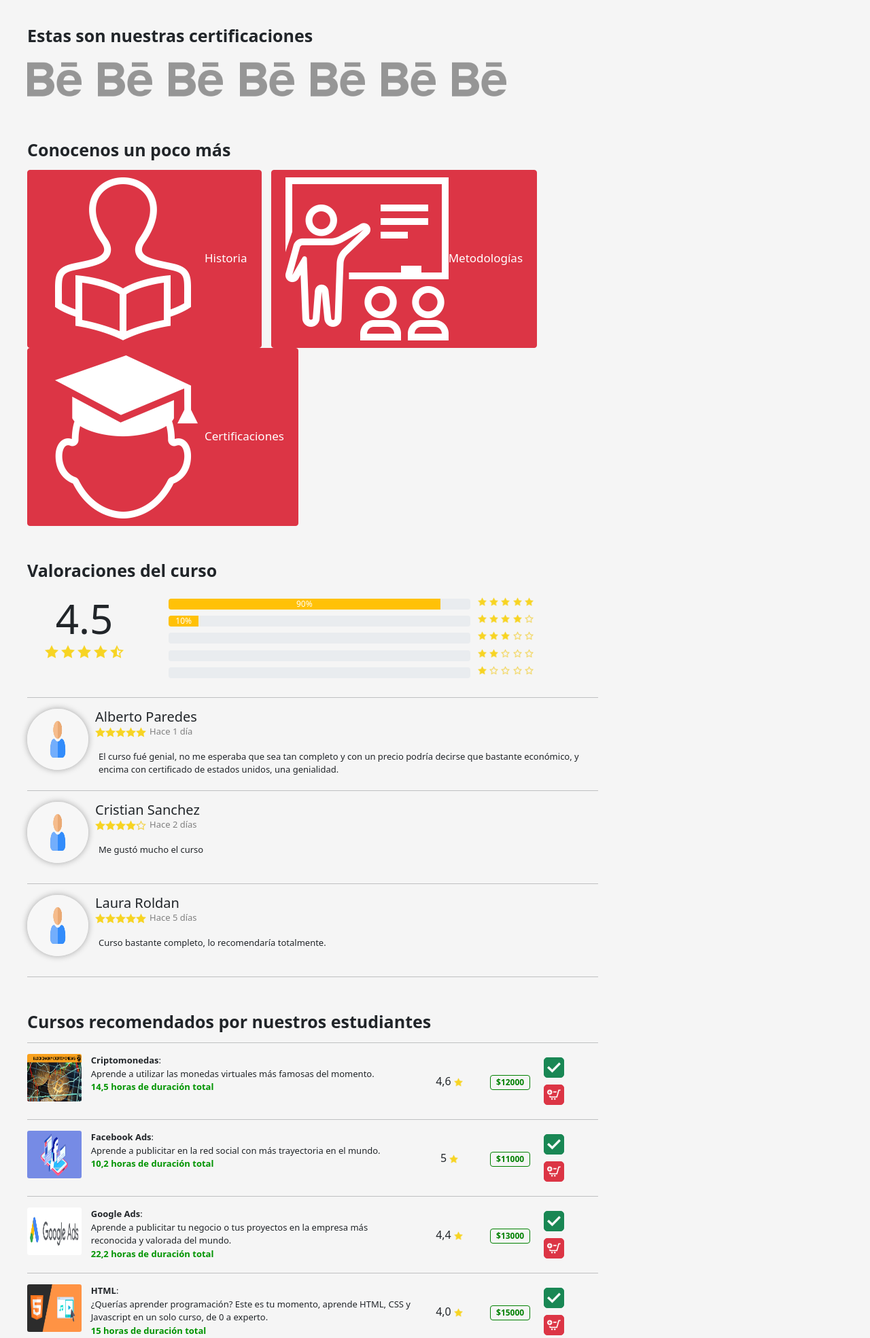
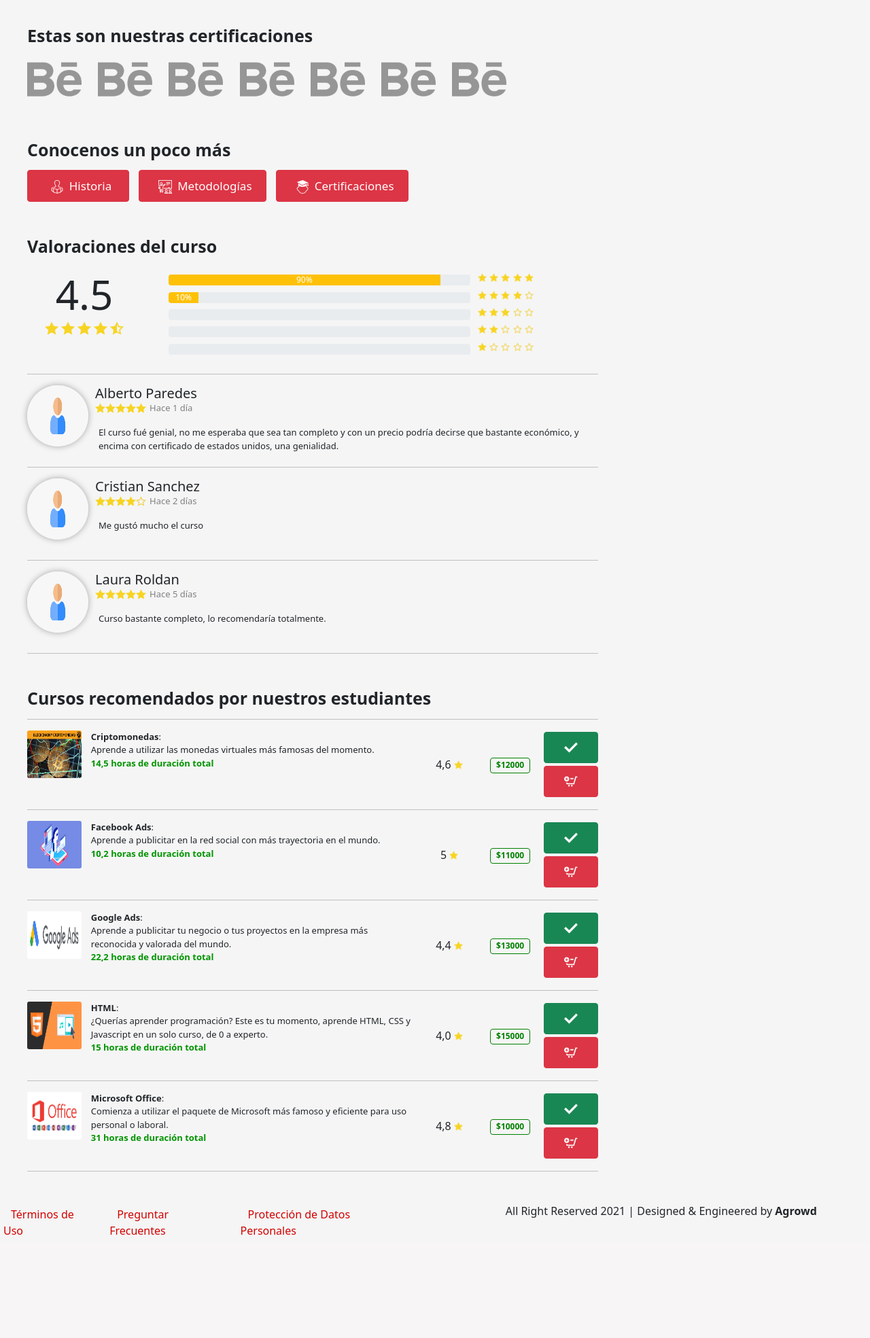
Before and after one commit to lucasezequielriera/escuelas_iade_principal, a PHP site: page /It/views/transformacion_digital.html in a window 1280 px wide. Shown: the part 1503-3472 px from the top of the page at 68% size. After the commit the page ends 3320 px from the top, so only its background shows below. Run offline with PHP 8.4, Linux system fonts and the light colour scheme; style sheets or scripts are compiled from the project's sources; some libraries are stand-ins or nearby versions.

Commit message:
Validations in course view

```diff
--- a/IT/css/courses.css
+++ b/IT/css/courses.css
@@ -360,7 +360,7 @@
   display: inline-flex;
   flex-flow: row nowrap;
 }
-body #main .left-part .container-imagen-curso .container-buttons-curso .box-buttons button {
+body #main .left-part .container-imagen-curso .container-buttons-curso .box-buttons input {
   flex: auto;
   padding: 8px 0px;
 }
@@ -716,13 +716,28 @@
 body #main .left-part .container-cursos-recomendados .card-curso .comprar-guardar p {
   font-weight: 500;
   margin: 0px;
+  text-align: right;
+  display: flex;
+  position: relative;
+}
+body #main .left-part .container-cursos-recomendados .card-curso .comprar-guardar p input {
+  padding: 10px 10px;
+  margin: 2px 0;
+  position: relative;
+  width: 100%;
 }
 body #main .left-part .container-cursos-recomendados .card-curso .comprar-guardar p img {
   border-radius: 5px;
-  padding: 4px;
+  padding: 0px;
   text-align: center;
-  width: 30px;
-  margin: 5px 0px;
+  width: 20px;
+  position: absolute;
+  margin-left: auto;
+  margin-right: auto;
+  left: 0;
+  right: 0;
+  top: 30%;
+  bottom: 70%;
 }
 body #main .right-part {
   position: relative;
@@ -798,12 +813,28 @@
   margin: 0 auto;
   margin-top: 10px;
 }
-body #main .right-part .container-form .botones .comprar {
+body #main .right-part .container-form .botones p {
+  position: relative;
+  margin: 0;
+}
+body #main .right-part .container-form .botones p .comprar {
   padding: 5px 30px;
   margin-bottom: 5px;
+  position: relative;
 }
-body #main .right-part .container-form .botones .cesta {
+body #main .right-part .container-form .botones p .cesta {
   padding: 5px 30px;
+  position: relative;
+}
+body #main .right-part .container-form .botones p span {
+  position: absolute;
+  left: 0;
+  right: 0;
+  top: 15%;
+  bottom: 85%;
+  text-align: center;
+  color: white;
+  cursor: pointer;
 }
 body #main .right-part .container-form .informacion-extra {
   width: 90%;
--- a/IT/scss/courses.scss
+++ b/IT/scss/courses.scss
@@ -383,7 +383,7 @@
                         width: 100%;
                         display: inline-flex;
                         flex-flow: row nowrap;
-                        button {
+                        input {
                             flex: auto;
                             padding: 8px 0px;
                         }
@@ -750,15 +750,30 @@
                         flex-flow: column;
                         justify-content:space-around;
                         align-self: center;
-                        p{
+                        p {
                             font-weight: 500;
                             margin: 0px;
+                            text-align: right;
+                            display: flex;
+                            position: relative;
+                            input {
+                                padding: 10px 10px;
+                                margin: 2px 0;
+                                position: relative;
+                                width: 100%;
+                            }
                             img {
                                 border-radius: 5px;
-                                padding: 4px;
+                                padding: 0px;
                                 text-align: center;
-                                width: 30px;
-                                margin: 5px 0px;
+                                width: 20px;
+                                position: absolute;
+                                margin-left: auto;
+                                margin-right: auto;
+                                left: 0;
+                                right: 0;
+                                top: 30%;
+                                bottom: 70%;
                             }
                         }
                     }
@@ -837,12 +852,28 @@
                     width: 90%;
                     margin: 0 auto;
                     margin-top: 10px;
+                    p {
+                        position: relative;
+                        margin: 0;
                         .comprar{
                             padding: 5px 30px;
                             margin-bottom: 5px;
+                            position: relative;
                         }
                         .cesta{
                             padding: 5px 30px;
+                            position: relative;
+                        }
+                        span {
+                            position: absolute;
+                            left: 0;
+                            right: 0;
+                            top: 15%;
+                            bottom: 85%;
+                            text-align: center;
+                            color: white;
+                            cursor: pointer;
+                        }
                     }
                 }
                 .informacion-extra {
--- a/IT/views/transformacion_digital.html
+++ b/IT/views/transformacion_digital.html
@@ -186,8 +186,8 @@
                         </div>
                     </div>
                     <div class="box-buttons">
-                        <button class="btn btn-success"> Comprar curso</button>
-                        <button class="btn btn-dark"> Agregar al carrito</button>
+                        <input type="button" class="btn btn-success compraDirecta" value="Comprar curso">
+                        <input type="button" class="btn btn-dark addCarrito" value="Agregar al carrito">
                     </div>
                 </div>
             </div>
@@ -324,9 +324,9 @@
             <div class="container-conocenos">
                 <h3>Conocenos un poco más</h3>
                 <div class="botones">
-                    <a type="button" class="btn btn-danger animate__animated animate__fadeIn animate__delay-1s" data-bs-toggle="modal" data-bs-target="#modal-historia"><img class="svgimg" src="./images/campus.png" alt="">Historia</a>
-                    <a type="button" class="btn btn-danger animate__animated animate__fadeIn animate__delay-1s" data-bs-toggle="modal" data-bs-target="#modal-metodologias"><img class="svgimg" src="./images/metodologia.png" alt="">Metodologías</a>
-                    <a type="button" class="btn btn-danger animate__animated animate__fadeIn animate__delay-1s" data-bs-toggle="modal" data-bs-target="#modal-certificaciones"><img class="svgimg" src="images/certificaciones.png" alt="">Certificaciones</a>
+                    <a type="button" class="btn btn-danger animate__animated animate__fadeIn animate__delay-1s" data-bs-toggle="modal" data-bs-target="#modal-historia"><img class="svgimg mx-2" src="../images/campus.png" alt="campus" width="20px">Historia</a>
+                    <a type="button" class="btn btn-danger animate__animated animate__fadeIn animate__delay-1s" data-bs-toggle="modal" data-bs-target="#modal-metodologias"><img class="svgimg mx-2" src="../../images/metodologia.png" alt="metodologia" width="20px">Metodologías</a>
+                    <a type="button" class="btn btn-danger animate__animated animate__fadeIn animate__delay-1s" data-bs-toggle="modal" data-bs-target="#modal-certificaciones"><img class="svgimg mx-2" src="../../images/certificaciones.png" alt="certificacion" width="20px">Certificaciones</a>
                     <!-- Modal Historia -->
                     <div class="modal fade" id="modal-historia" tabindex="-1" aria-labelledby="exampleModalLabel" aria-hidden="true">
                         <div class="modal-dialog modal-dialog-centered modal-dialog-scrollable">
@@ -415,7 +415,7 @@
                             <div class="barra-porcentaje col-9">
                                 <div class="progress">
                                     <div class="progress-bar bg-warning" role="progressbar" style="width: 90%;" aria-valuenow="90" aria-valuemin="0" aria-valuemax="100">90%</div>
-                                  </div>
+                                </div>
                             </div>
                             <div class="estrellas col-2">
                                 <img src="../images/estrella-completa.png" alt="star">
@@ -429,7 +429,7 @@
                             <div class="barra-porcentaje col-9">
                                 <div class="progress">
                                     <div class="progress-bar bg-warning" role="progressbar" style="width: 10%;" aria-valuenow="10" aria-valuemin="0" aria-valuemax="100">10%</div>
-                                  </div>
+                                </div>
                             </div>
                             <div class="estrellas col-2">
                                 <img src="../images/estrella-completa.png" alt="star">
@@ -443,7 +443,7 @@
                             <div class="barra-porcentaje col-9">
                                 <div class="progress">
                                     <div class="progress-bar bg-warning" role="progressbar" style="width: 0%;" aria-valuenow="0" aria-valuemin="0" aria-valuemax="100">0%</div>
-                                  </div>
+                                </div>
                             </div>
                             <div class="estrellas col-2">
                                 <img src="../images/estrella-completa.png" alt="star">
@@ -457,7 +457,7 @@
                             <div class="barra-porcentaje col-9">
                                 <div class="progress">
                                     <div class="progress-bar bg-warning" role="progressbar" style="width: 0%;" aria-valuenow="0" aria-valuemin="0" aria-valuemax="100">0%</div>
-                                  </div>
+                                </div>
                             </div>
                             <div class="estrellas col-2">
                                 <img src="../images/estrella-completa.png" alt="star">
@@ -471,7 +471,7 @@
                             <div class="barra-porcentaje col-9">
                                 <div class="progress">
                                     <div class="progress-bar bg-warning" role="progressbar" style="width: 0%;" aria-valuenow="0" aria-valuemin="0" aria-valuemax="100">0%</div>
-                                  </div>
+                                </div>
                             </div>
                             <div class="estrellas col-2">
                                 <img src="../images/estrella-completa.png" alt="star">
@@ -563,8 +563,8 @@
                         <p><span class="badge">$12000</span></p>
                     </div>
                     <div class="comprar-guardar">
-                        <p><img class="btn btn-success" src="../images/buy.png" alt="comprar"></p>
-                        <p><img class="btn btn-danger" src="../images/add-cart.png" alt="agregar-al-carrito"></p>
+                        <p><input type="button" class="btn btn-success compraDirecta"><img src="../images/buy.png" alt="comprar"></p>
+                        <p><input type="button" class="btn btn-danger addCarrito"><img src="../images/add-cart.png" alt="agregar-al-carrito"></p>
                     </div>
                 </div>
                 <hr>
@@ -583,8 +583,8 @@
                         <p><span class="badge">$11000</span></p>
                     </div>
                     <div class="comprar-guardar">
-                        <p><img class="btn btn-success" src="../images/buy.png" alt="comprar"></p>
-                        <p><img class="btn btn-danger" src="../images/add-cart.png" alt="agregar-al-carrito"></p>
+                        <p><input type="button" class="btn btn-success compraDirecta"><img src="../images/buy.png" alt="comprar"></p>
+                        <p><input type="button" class="btn btn-danger addCarrito"><img src="../images/add-cart.png" alt="agregar-al-carrito"></p>
                     </div>
                 </div>
                 <hr>
@@ -603,8 +603,8 @@
                         <p><span class="badge">$13000</span></p>
                     </div>
                     <div class="comprar-guardar">
-                        <p><img class="btn btn-success" src="../images/buy.png" alt="comprar"></p>
-                        <p><img class="btn btn-danger" src="../images/add-cart.png" alt="agregar-al-carrito"></p>
+                        <p><input type="button" class="btn btn-success compraDirecta"><img src="../images/buy.png" alt="comprar"></p>
+                        <p><input type="button" class="btn btn-danger addCarrito"><img src="../images/add-cart.png" alt="agregar-al-carrito"></p>
                     </div>
                 </div>
                 <hr>
@@ -623,8 +623,8 @@
                         <p><span class="badge">$15000</span></p>
                     </div>
                     <div class="comprar-guardar">
-                        <p><img class="btn btn-success" src="../images/buy.png" alt="comprar"></p>
-                        <p><img class="btn btn-danger" src="../images/add-cart.png" alt="agregar-al-carrito"></p>
+                        <p><input type="button" class="btn btn-success compraDirecta"><img src="../images/buy.png" alt="comprar"></p>
+                        <p><input type="button" class="btn btn-danger addCarrito"><img src="../images/add-cart.png" alt="agregar-al-carrito"></p>
                     </div>
                 </div>
                 <hr>
@@ -643,8 +643,8 @@
                         <p><span class="badge">$10000</span></p>
                     </div>
                     <div class="comprar-guardar">
-                        <p><img class="btn btn-success" src="../images/buy.png" alt="comprar"></p>
-                        <p><img class="btn btn-danger" src="../images/add-cart.png" alt="agregar-al-carrito"></p>
+                        <p><input type="button" class="btn btn-success compraDirecta"><img src="../images/buy.png" alt="comprar"></p>
+                        <p><input type="button" class="btn btn-danger addCarrito"><img src="../images/add-cart.png" alt="agregar-al-carrito"></p>
                     </div>
                 </div>
                 <hr>
@@ -664,8 +664,8 @@
                     </div>
                 </div>
                 <div class="botones">
-                    <button class="btn btn-success comprar fw-light">Comprar curso</button>
-                    <button class="btn btn-danger cesta fw-light">Agregar al carrito</button>
+                    <p><input class="btn btn-success comprar fw-light compraDirecta w-100" type="button" value="Comprar curso"></p>
+                    <p><input class="btn btn-danger cesta fw-light addCarrito w-100" type="button" value="Agregar al carrito"></p>
                 </div>
                 <div class="informacion-extra">
                     <h5>Este curso incluye:</h5>
@@ -682,7 +682,7 @@
             <div class="container-form contact-form">
                 <h1>Contactate con nosotros y comenzá a estudiar!</h1>
                 <hr>
-                <form id="contact-form" action="#" method="post">
+                <form id="contact-form" method="post">
                     <p class="parrafo">
                         <label for="stopspam" class="campo-escondido">Si ves esto no rellenes el campo</label>
                         <input name="stopspam" id="escondido" class="campo-escondido" />
@@ -745,8 +745,8 @@
                     <p>antes: <span>$20000</span></p>
                 </div>
             </div>
-            <input class="btn btn-success" type="button" value="Comprar"></input>
-            <input class="btn btn-dark" type="button" value="Añadir al carrito"></input>
+            <input class="btn btn-success compraDirecta" type="button" value="Comprar">
+            <input class="btn btn-dark addCarrito" type="button" value="Añadir al carrito">
         </div>
     </section>
 
@@ -782,6 +782,8 @@
     <script src="../../js/session.js"></script>
     <!-- JS Styles -->
     <script src="../js/index.js"></script>
+    <!-- Validations File -->
+    <script src="../js/validations.js"></script>
 </body>
 
 </html>
--- a/It/css/styles.css
+++ b/It/css/styles.css
@@ -260,7 +260,7 @@
 body #main {
   display: flex;
   flex-flow: column nowrap;
-  height: calc(100% - 56px - 50px);
+  height: calc(100vh - 32px - 56.64px);
   z-index: 0;
 }
 body #main .top-part {
@@ -371,7 +371,7 @@
 }
 body #main .bottom-part {
   width: 100%;
-  height: calc(50%);
+  height: 100%;
   display: flex;
   flex-flow: row nowrap;
   margin-top: 30px;
@@ -471,7 +471,6 @@
 }
 body #footer {
   width: 100%;
-  height: 50px;
   background-color: whitesmoke;
   display: flex;
   flex-flow: row nowrap;
--- a/It/js/index.js
+++ b/It/js/index.js
@@ -313,7 +313,7 @@
 const inputCursoInteres = document.querySelector("#curso-interes");
 
 // Listeners //
-formulario.addEventListener("submit", validarSpam);
+formulario.addEventListener("submit", validarSpam)
 
 // Functions //
 function validarSpam(event) {
--- a/It/scss/main.scss
+++ b/It/scss/main.scss
@@ -281,7 +281,7 @@
     #main {
         display: flex;
         flex-flow: column nowrap;
-        height: calc(100% - 56px - 50px);
+        height: calc(100vh - 32px - 56.64px);
         z-index: 0;
         .top-part {
             width: 100%;
@@ -392,7 +392,7 @@
         }
         .bottom-part {
             width: 100%;
-            height: calc(50%);
+            height: 100%;
             display: flex;
             flex-flow: row nowrap;
             margin-top: 30px;
@@ -495,7 +495,6 @@
 
     #footer {
         width: 100%;
-        height: 50px;
         background-color: whitesmoke;
         display: flex;
         flex-flow: row nowrap;
```
Also changed, not shown: IT/js/validations.js (added, +27 -0 lines), css/styles.css (+5 -3 lines), js/index.js (+48 -64 lines), pendientes.md (+47 -0 lines), scss/main.scss (+5 -3 lines), 3 other files. Lines whose indentation alone changed are shown as unchanged.
